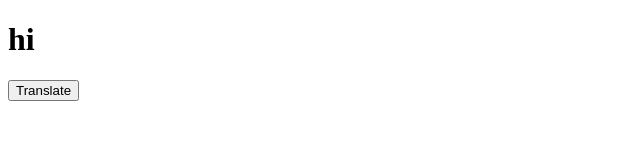
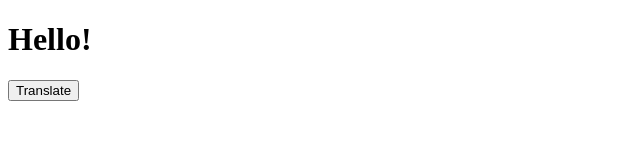
Before and after one commit to totherain155/practice-react-hooks, a React (Create React App) app: page / in a window 1280 px wide. Shown: the top 160 px of the page, without its empty margins (0-640 px from the left). Built offline with nearby package versions, Linux system fonts and the light colour scheme.

Commit message:
practice translation Context

```diff
--- a/src/Context.js
+++ b/src/Context.js
@@ -1,10 +1,12 @@
 import React, { useState, useContext, createContext } from "react";
+import translations from "./translation";
 
+// LangContext createContext useContext provider useLang
 const LangContext = createContext();
 
-const Lang = ({ defaultLang, children, translations }) => {
+const Lang = ({ defaultLang, children }) => {
   const [lang, setLang] = useState(defaultLang);
-  console.log(lang);
+
   const hyperTranslate = (text) => {
     if (lang === defaultLang) {
       return text;
--- a/src/Screen.js
+++ b/src/Screen.js
@@ -1,12 +1,13 @@
 import React from "react";
-import Lang, { useSetLang, useT } from "./Context";
+import { useSetLang, useT } from "./Context";
 
 export default () => {
   const setLang = useSetLang();
   const t = useT();
+
   return (
     <>
-      <h1>{t("hi")}</h1>
+      <h1>{t("Hello!")}</h1>
       <button onClick={() => setLang("es")}>Translate</button>
     </>
   );
```
